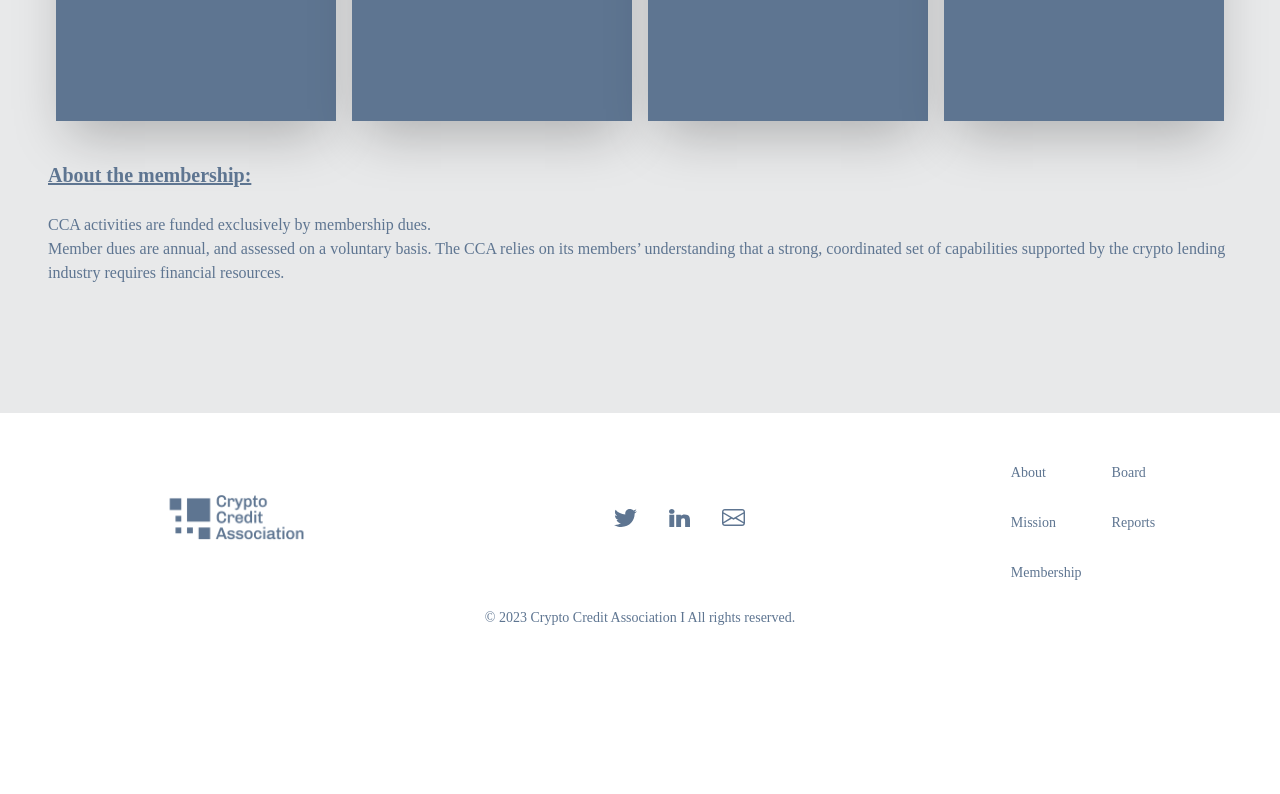
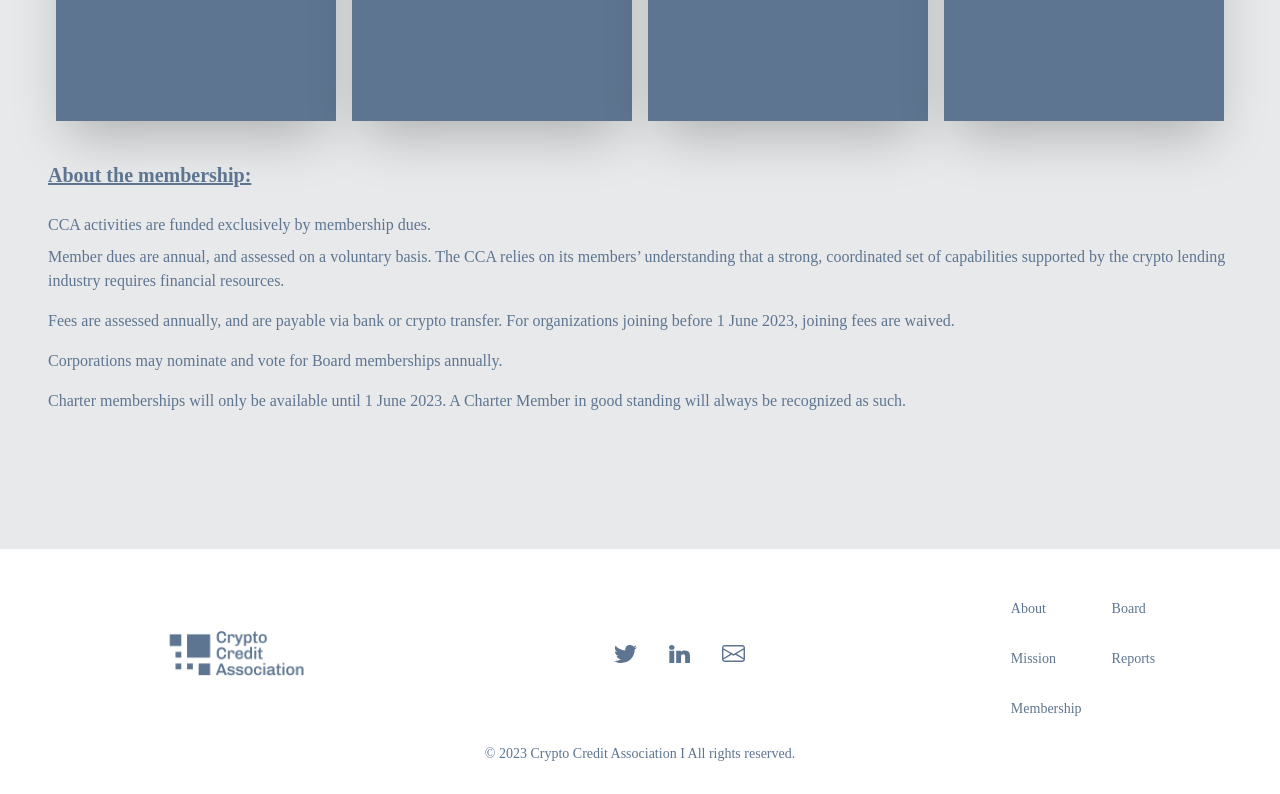
Before and after one commit to crypto-credit-association/cca-website, a Next.js app: page /membership in a window 1280 px wide. Shown: the part 1652-2446 px from the top of the page. Before the commit the page ends 2310 px from the top, so only its background shows below. Built offline with nearby package versions, Linux system fonts and the light colour scheme; a web font is replaced by a local one.

Commit message:
Info added under membership section

```diff
--- a/pages/membership.js
+++ b/pages/membership.js
@@ -85,7 +85,10 @@ function Membership() {
             </div>
             <p className="pt-10 pb-6 text-xl font-semibold underline">About the membership:</p>
                     <p>CCA activities are funded exclusively by membership dues.</p>
-                    <p>Member dues are annual, and assessed on a voluntary basis. The CCA relies on its members’ understanding that a strong, coordinated set of capabilities supported by the crypto lending industry requires financial resources.</p>
+                    <p className="py-2">Member dues are annual, and assessed on a voluntary basis. The CCA relies on its members’ understanding that a strong, coordinated set of capabilities supported by the crypto lending industry requires financial resources.</p>
+                    <p className="py-2">Fees are assessed annually, and are payable via bank or crypto transfer.  For organizations joining before 1 June 2023, joining fees are waived.</p>
+                    <p className="py-2">Corporations may nominate and vote for Board memberships annually.</p>
+                    <p className="py-2">Charter memberships will only be available until 1 June 2023. A Charter Member in good standing will always be recognized as such.</p>
           </div>
         </div>
       </div>
```
